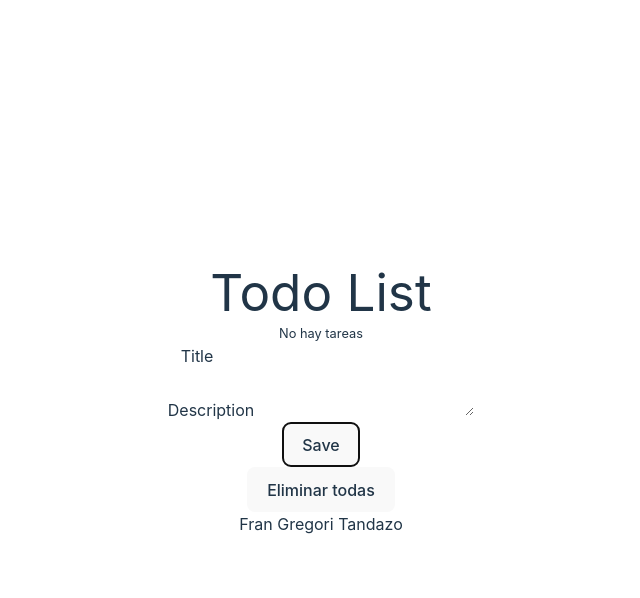
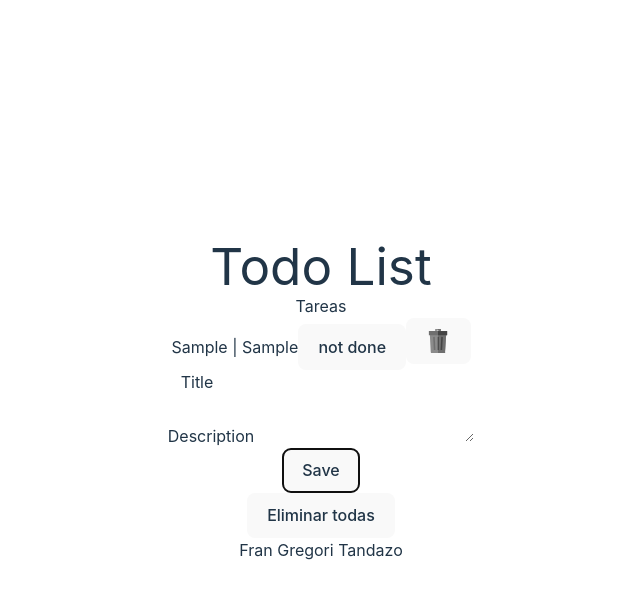
Before and after one commit to FranGre/todo-list, a React (Vite) app: page / in a window 1280 px wide. Both pictures are taken after typing "Sample", "Sample" into the empty fields and a click on the button "Save". Shown: the top 598 px of the page, without its empty margins (319-959 px from the left). Built offline with nearby package versions, Linux system fonts and the light colour scheme.

Commit message:
[ADD] - CRUD works with global state (zustand)

```diff
--- a/src/App.tsx
+++ b/src/App.tsx
@@ -1,4 +1,3 @@
-import { useState } from 'react'
 import reactLogo from './assets/react.svg'
 import viteLogo from '/vite.svg'
 import './App.css'
@@ -7,14 +6,17 @@ import Todos from './components/Todos'
 import TodoRepository from './repositories/TodoRepository.class'
 import Button from './components/Button'
 import Footer from './components/Footer'
+import useTodosStore from './store/useTodosStore'
 
 function App() {
-  const [count, setCount] = useState(0)
 
   const todoRepository = new TodoRepository()
 
-  function handleClick() {
-    todoRepository.remove()
+  const todosStore = useTodosStore()
+
+  function clear() {
+    todosStore.clear()
+    todoRepository.clear()
   }
 
   return (
@@ -38,7 +40,7 @@ function App() {
           Edit <code>src/App.tsx</code> and save to test HMR
         </p>
       </div> */}
-      <Button type="button" onClick={handleClick} className="bg-zinc-800 text-gray-200 hover:bg-zinc-900"> Eliminar todas</Button>
+      <Button type="button" onClick={clear} className="bg-zinc-800 text-gray-200 hover:bg-zinc-900"> Eliminar todas</Button>
       <Footer msg="Fran Gregori Tandazo" className="pt-24" />
     </>
   )
--- a/src/components/FormTodo.tsx
+++ b/src/components/FormTodo.tsx
@@ -4,6 +4,7 @@ import * as yup from "yup"
 import Todo from "../interfaces/Todo"
 import TodoRepository from "../repositories/TodoRepository.class"
 import Button from "./Button"
+import useTodosStore from "../store/useTodosStore"
 
 const schema = yup.object({
     title: yup.string().required(),
@@ -13,10 +14,13 @@ const schema = yup.object({
 export default function FormTodo() {
     const { register, handleSubmit, reset, formState: { errors }, } = useForm({ resolver: yupResolver(schema) })
 
+    const todosStore = useTodosStore()
+
     const todoRepository = new TodoRepository()
 
     const onSubmit = (data) => {
         const todo: Todo = { id: crypto.randomUUID(), ...data, isDone: false }
+        todosStore.save(todo)
         todoRepository.save(todo)
         reset()
     }
--- a/src/components/Todos.tsx
+++ b/src/components/Todos.tsx
@@ -1,37 +1,36 @@
-import { useEffect, useState } from "react"
+import { useEffect } from "react"
 
 import Todo from "../interfaces/Todo"
 import TodoRepository from "../repositories/TodoRepository.class"
+import useTodosStore from "../store/useTodosStore"
+
 import Button from "./Button"
 
 import bin from '../assets/bin.svg'
 
 export default function Todos() {
-    const [todos, setTodos] = useState<Todo[]>([])
+    const todosStore = useTodosStore()
 
     const todoRepository = new TodoRepository()
 
     useEffect(() => {
-        setTodos(todoRepository.getAll())
+        todosStore.loadTodos()
     }, [])
 
     function changeStatus(todo: Todo) {
-        todo.isDone = !todo.isDone
-        setTodos(todos.map(item => {
-            if(item.id === todo.id) return todo
-            return item
-        }))
-        console.log(todo)
-        todoRepository.update(todo)
+        const todoUpdated = { ...todo }
+        todoUpdated.isDone = !todoUpdated.isDone
+
+        todosStore.update(todoUpdated)
+        todoRepository.update(todoUpdated)
     }
 
     function remove(todo: Todo) {
-        console.log(todo)
-        setTodos(todos.filter(item => item.id !== todo.id))
-        todoRepository.removeById(todo.id)
+        todosStore.remove(todo.id)
+        todoRepository.remove(todo.id)
     }
 
-    if (!todos || todos.length === 0) {
+    if (!todosStore.todos || todosStore.todos.length === 0) {
         return (<small>No hay tareas</small>)
     }
 
@@ -39,7 +38,7 @@ export default function Todos() {
         <>
             <ul className="rounded-lg border border-zinc-950">
                 <li className="p-4 bg-cyan-700 rounded-t-lg ">Tareas</li>
-                {todos.map(todo => (
+                {todosStore.todos.map(todo => (
                     <li key={todo.id} className="py-4 px-6 flex justify-between items-center">
                         {todo.title} | {todo.description}
                         <Button type="button" onClick={() => changeStatus(todo)}
--- a/src/repositories/TodoRepository.class.ts
+++ b/src/repositories/TodoRepository.class.ts
@@ -37,13 +37,13 @@ export default class TodoRepository {
         localStorage.setItem(this.table, JSON.stringify(todos))
     }
 
-    remove() {
+    clear() {
         if (this.getAll()) {
             localStorage.removeItem(this.table)
         }
     }
 
-    removeById(id: string) {
+    remove(id: string) {
         const todos: Todo[] = this.getAll()
         const todosFiltered: Todo[] = todos.filter(todo => todo.id !== id)
 
--- /dev/null
+++ b/src/store/useTodosStore.ts
@@ -0,0 +1,36 @@
+import { create } from 'zustand'
+import Todo from '../interfaces/Todo'
+import TodoRepository from '../repositories/TodoRepository.class'
+
+interface TodoState {
+    todos: Todo[]
+    loadTodos: () => void
+    save: (todo: Todo) => void
+    update: (todo: Todo) => void
+    remove: (id: string) => void
+    clear: () => void
+}
+
+export default create<TodoState>()((set) => ({
+    todos: [],
+    loadTodos: () => {
+        const repository = new TodoRepository()
+        const todos = repository.getAll()
+        set({ todos })
+    },
+
+    save: (todo) => set((state) => ({ todos: [...state.todos, todo] })),
+
+    update: (todo) => set((state) => ({
+        todos: state.todos.map(item => {
+            if (item.id === todo.id) return todo
+            return item
+        })
+    })),
+
+    remove: (id) => set((state) => ({
+        todos: state.todos.filter(item => item.id !== id)
+    })),
+
+    clear: () => set({ todos: [] }),
+}))
```
